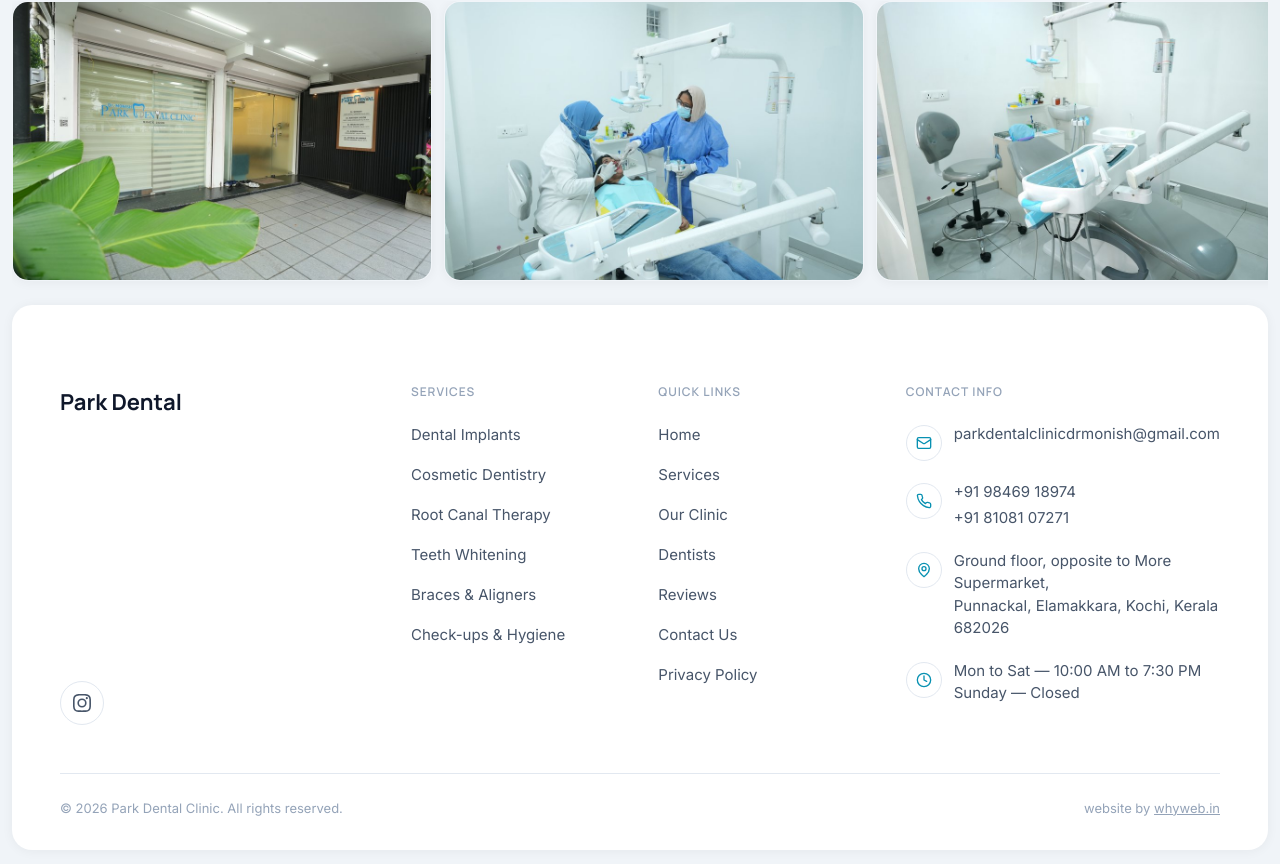
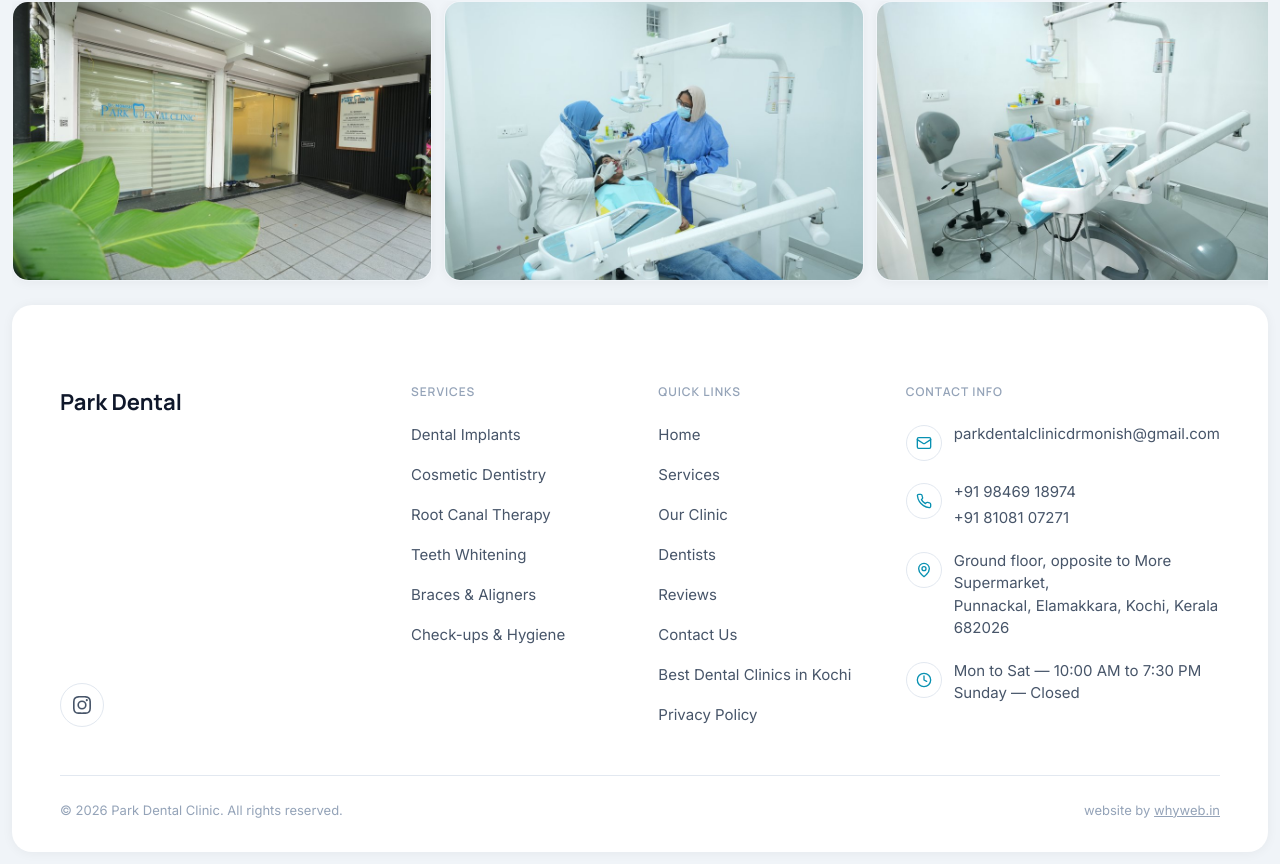
Before and after one commit to afsalda/park-dental-clinic, a Next.js app: page /about in a window 1280 px wide. Shown: the part 697-1561 px from the top of the page. Built offline with nearby package versions, Linux system fonts and the light colour scheme.

Commit message:
chore: Add Best Dental Clinics in Kochi link to footer Quick Links

```diff
--- a/src/components/Footer.tsx
+++ b/src/components/Footer.tsx
@@ -101,6 +101,9 @@ export default function Footer() {
                 </Link>
                 <Link href="/contact" className="footer-link" onClick={(e) => handleLinkClick(e, "#contact")}>
                   Contact Us
+                </Link>
+                <Link href="/best-dental-clinics-kochi" className="footer-link">
+                  Best Dental Clinics in Kochi
                 </Link>
                 <a
                   href="#privacy-modal"
```
